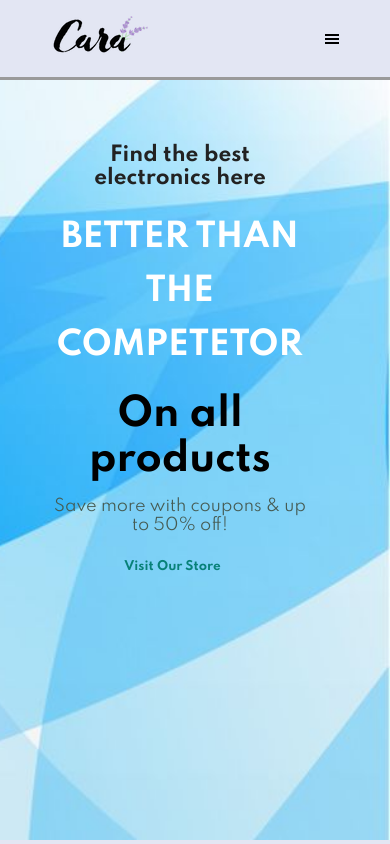
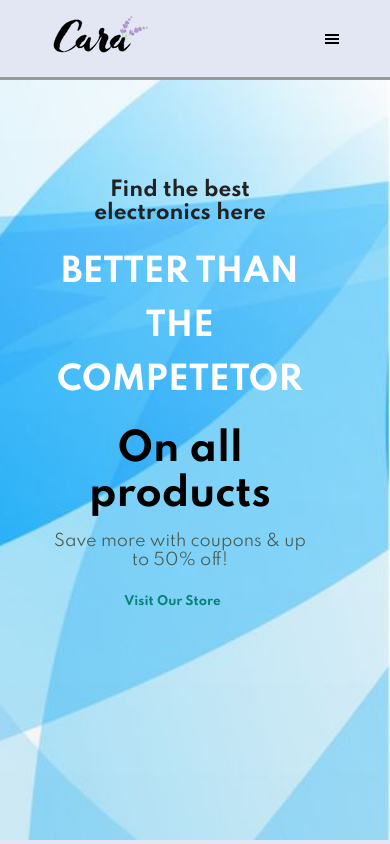
Before and after one commit to NateBalcha/simple_ecommerce, a React (Create React App) app: page / in a window 390 px wide. Shown: the top 844 px of the page. Built offline with nearby package versions, Linux system fonts and the light colour scheme.

Commit message:
mobileHome edited

```diff
--- a/src/pages/home/home.css
+++ b/src/pages/home/home.css
@@ -69,7 +69,7 @@
     background-color: transparent;
   }
   .homePage-text {
-    margin-top: -200px;
+    margin-top: -130px;
   }
   .storeButton {
     font-size: 12px;
```
